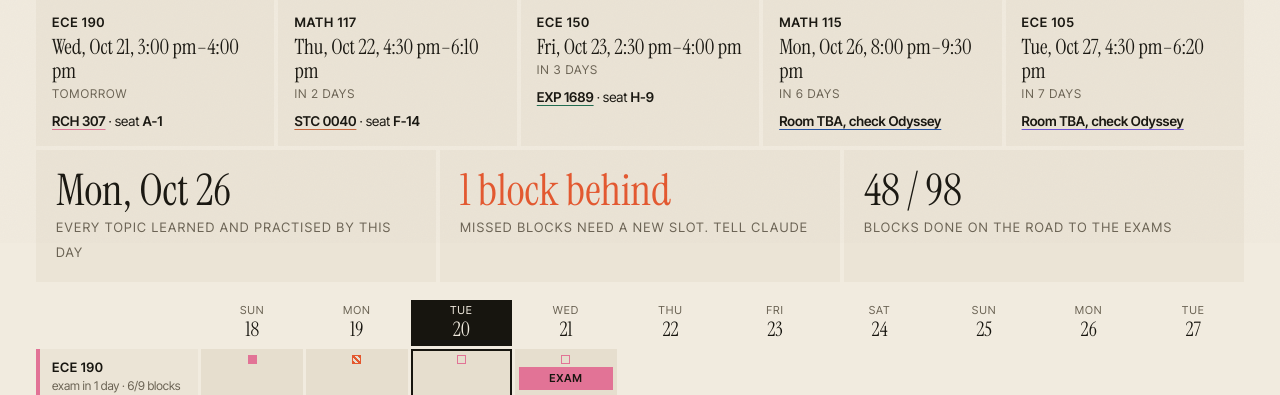
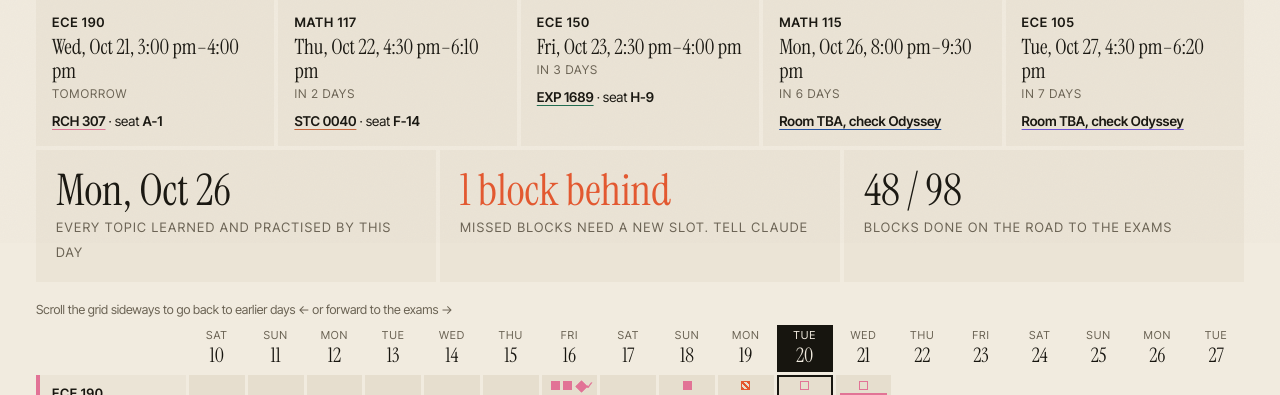
Before and after one commit to Quaot/study, a plain HTML site: page index.html in a window 1280 px wide. Shown: the part 557-952 px from the top of the page. Drawn offline with Linux system fonts and the light colour scheme.

Commit message:
Road grid scrolls back to the first study day

```diff
--- a/app.js
+++ b/app.js
@@ -288,7 +288,9 @@
       const all = [];
       D.days.forEach(d => d.blocks.forEach(b => { if (b.unit && b.status !== 'moved') all.push({ date: d.date, b }); }));
       const lastExam = D.roadmap.reduce((m, r) => r.exam > m ? r.exam : m, today);
-      const first = iso(new Date(parse(today) - 2 * DAY));
+      // Start at the first day with any road block, so you can scroll back through everything done.
+      const firstBlock = all.reduce((m, x) => x.date < m ? x.date : m, today);
+      const first = firstBlock < today ? firstBlock : iso(new Date(parse(today) - 2 * DAY));
       const dates = [];
       for (let t = parse(first); iso(t) <= lastExam; t = new Date(t.getTime() + DAY)) dates.push(iso(t));
       const road = $('[data-road]');
@@ -335,6 +337,13 @@
         cols.push(`<div class="ucol" style="--c:${c.color}"><h4>${esc(c.code)}</h4><div class="when">New content done <b>${esc(fmtDate(finish))}</b>${mock ? ` · mock <b>${esc(fmtDate(mock.date))}</b>` : ''} · exam <b>${esc(fmtDate(r.exam))}, ${esc(r.time)}</b></div>${units}</div>`);
       }
       road.innerHTML = out.join('');
+      road.style.minWidth = `${150 + dates.length * 40}px`;
+      // Open the grid scrolled so today sits near the left, with a couple of past days visible.
+      const sc = road.parentElement, th = road.querySelector('.rh.today');
+      if (th && !sc.dataset.scrolled) {
+        sc.scrollLeft = Math.max(0, th.offsetLeft - 150 - 2 * th.offsetWidth);
+        sc.dataset.scrolled = '1';
+      }
       $('[data-units]').innerHTML = cols.join('');
       const allWork = all.filter(x => !x.b.unit.endsWith('-exam'));
       const doneAll = allWork.filter(x => x.b.status === 'done').length;
--- a/index.html
+++ b/index.html
@@ -9,8 +9,8 @@
   <meta name="robots" content="noindex">
   <link rel="preload" href="fonts/instrument-serif.woff2" as="font" type="font/woff2" crossorigin>
   <link rel="preload" href="fonts/inter-tight.woff2" as="font" type="font/woff2" crossorigin>
-  <link rel="stylesheet" href="style.css?v=5">
-  <script defer src="app.js?v=5"></script>
+  <link rel="stylesheet" href="style.css?v=6">
+  <script defer src="app.js?v=6"></script>
 </head>
 <body>
   <header class="topbar">
@@ -45,6 +45,7 @@
       <h2 class="section-mark" id="h-road">Road to the <em>exams</em> <small>Every block until each midterm. Click a day to see its plan</small></h2>
       <div class="exams" data-exams></div>
       <div class="road-head" data-road-head></div>
+      <p class="road-hint">Scroll the grid sideways to go back to earlier days ← or forward to the exams →</p>
       <div class="road-scroll"><div class="road" data-road></div></div>
       <div class="legend road-legend">
         <span class="lg lg-done">Done</span>
--- a/style.css
+++ b/style.css
@@ -237,6 +237,9 @@ table.log { width: 100%; border-collapse: collapse; font-size: 15px; }
 .road-head .stat.late b { color: var(--accent); }
 .road-scroll { overflow-x: auto; -webkit-overflow-scrolling: touch; padding-bottom: 6px; }
 .road { display: grid; gap: 3px; min-width: 760px; }
+.road .rl { position: sticky; left: 0; z-index: 1; }
+.road > div:first-child { position: sticky; left: 0; z-index: 1; background: var(--bg); }
+.road-hint { font-size: 12.5px; color: var(--muted); margin: 0 0 6px; }
 .road .rh { font-size: 11px; text-transform: uppercase; letter-spacing: .08em; color: var(--muted); text-align: center; padding: 4px 0; line-height: 1.25; cursor: pointer; border: 0; background: none; }
 .road .rh b { display: block; font-family: var(--serif); font-size: 20px; font-weight: 400; color: var(--fg); letter-spacing: 0; }
 .road .rh.today { background: var(--fg); color: var(--bg); }
```
